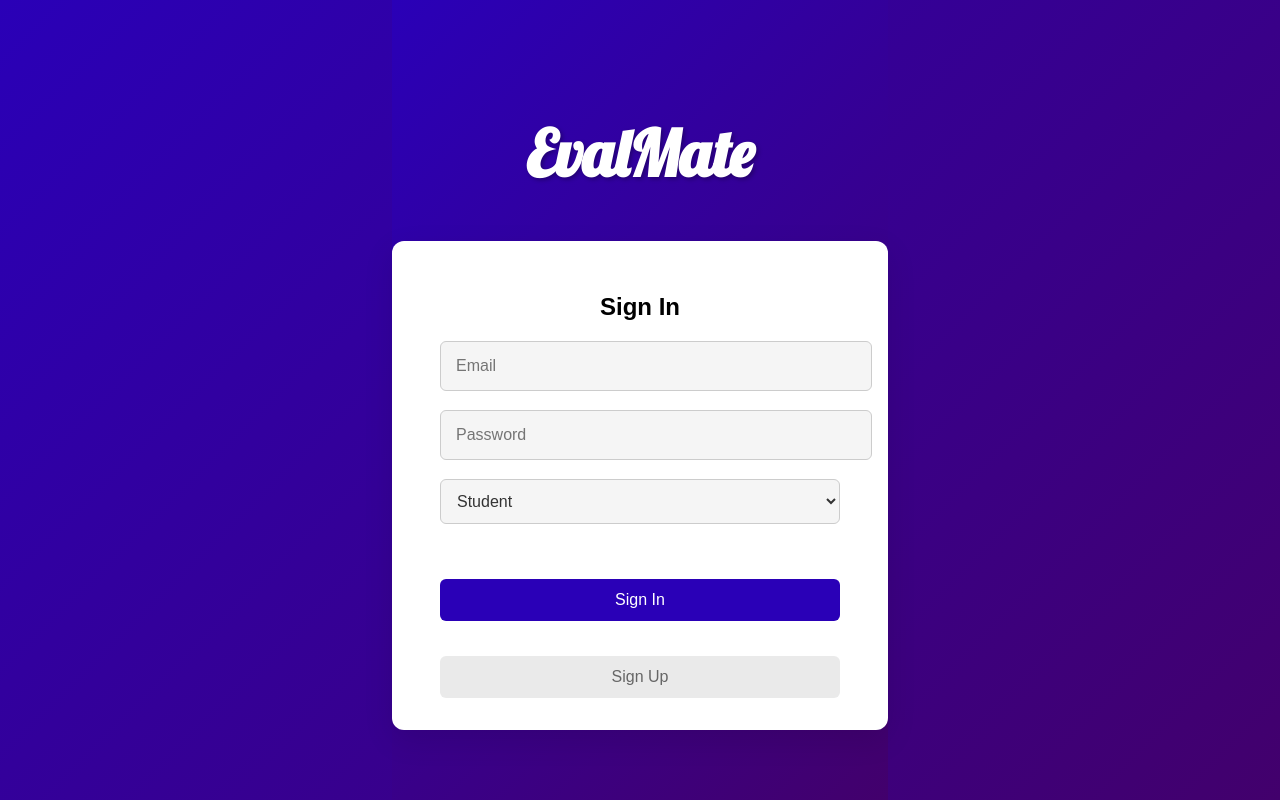
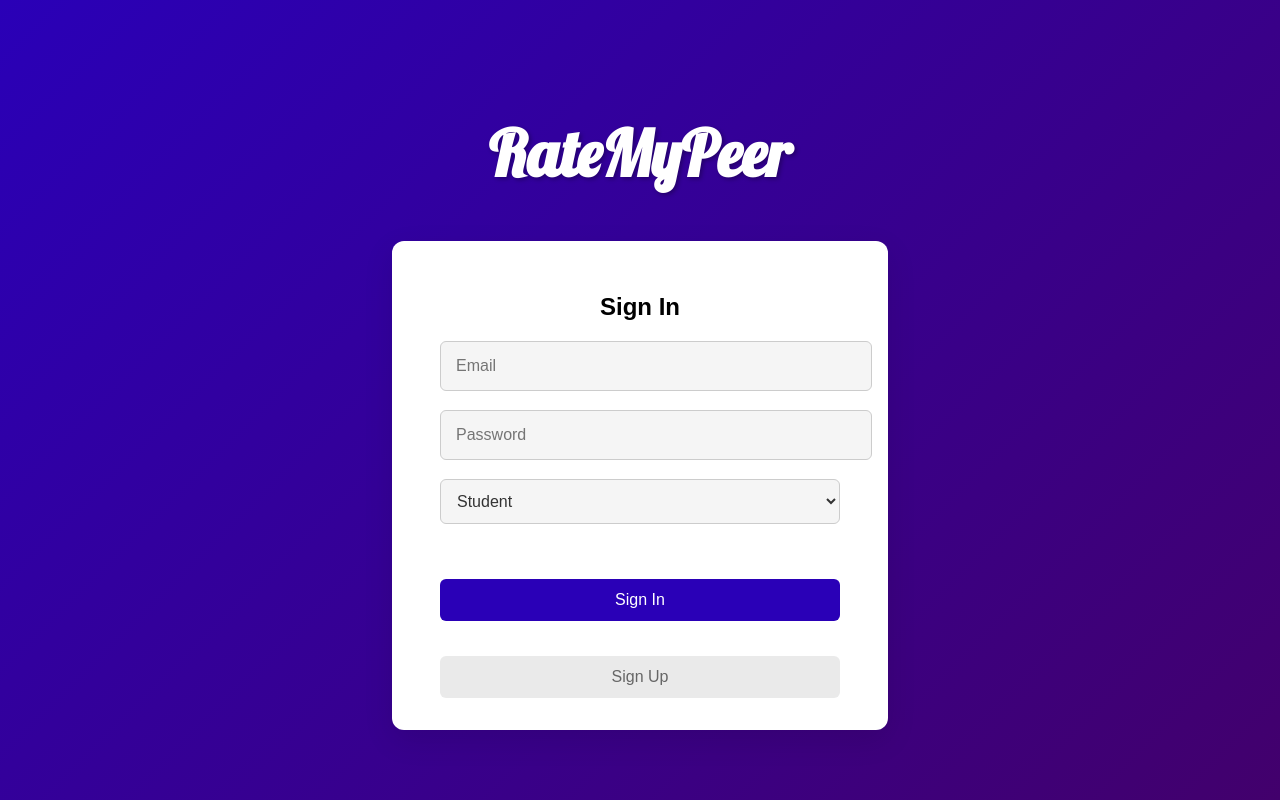
Before and after one commit to Yuce-Cybr/-group3-SOEN341_Project_F24-, a React (Create React App) app in the folder Frontend/: page / in a window 1280 px wide. Built offline with nearby package versions, Linux system fonts and the light colour scheme.

Commit message:
change app name and adjusted background

```diff
--- a/Frontend/src/App.css
+++ b/Frontend/src/App.css
@@ -9,7 +9,6 @@ body, html {
   font-family: 'Arial', sans-serif;
   background: linear-gradient(135deg, #2A00B7, #42006c);
   height: 100%;
-  display: flex;
   justify-content: center;
   align-items: center;
   flex-direction: column;
--- a/Frontend/src/HomePage.jsx
+++ b/Frontend/src/HomePage.jsx
@@ -29,7 +29,7 @@ function HomePage() {
 
   return (
     <div className="login-page">
-      <h1 className="website-title">EvalMate</h1>  {/* Title added at the top */}
+      <h1 className="website-title">RateMyPeer</h1>  {/* Title added at the top */}
       <div className="login-card">
         <h2>Sign In</h2>
         {authError && <p className="error">{authError}</p>}
```
Also changed, not shown: Frontend/src/InstructorDashboard.jsx (added).
